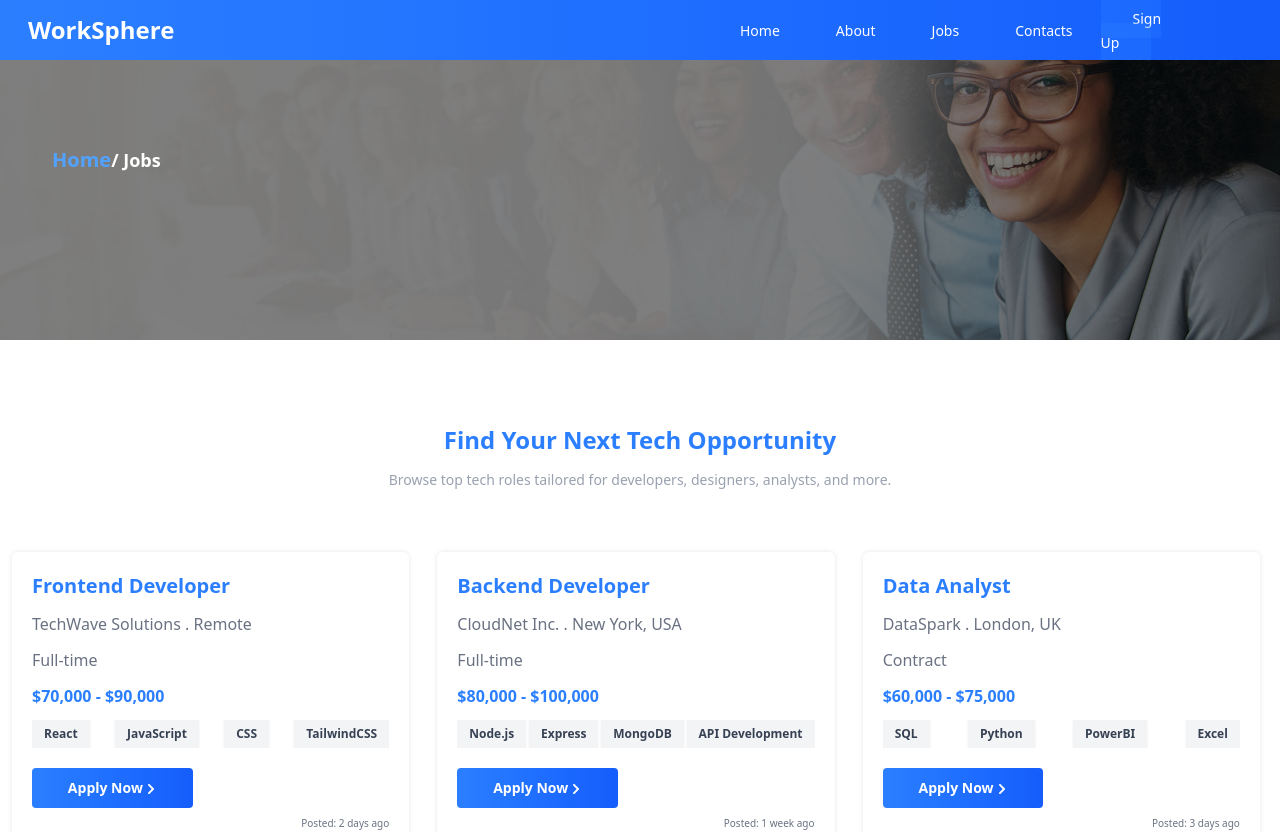
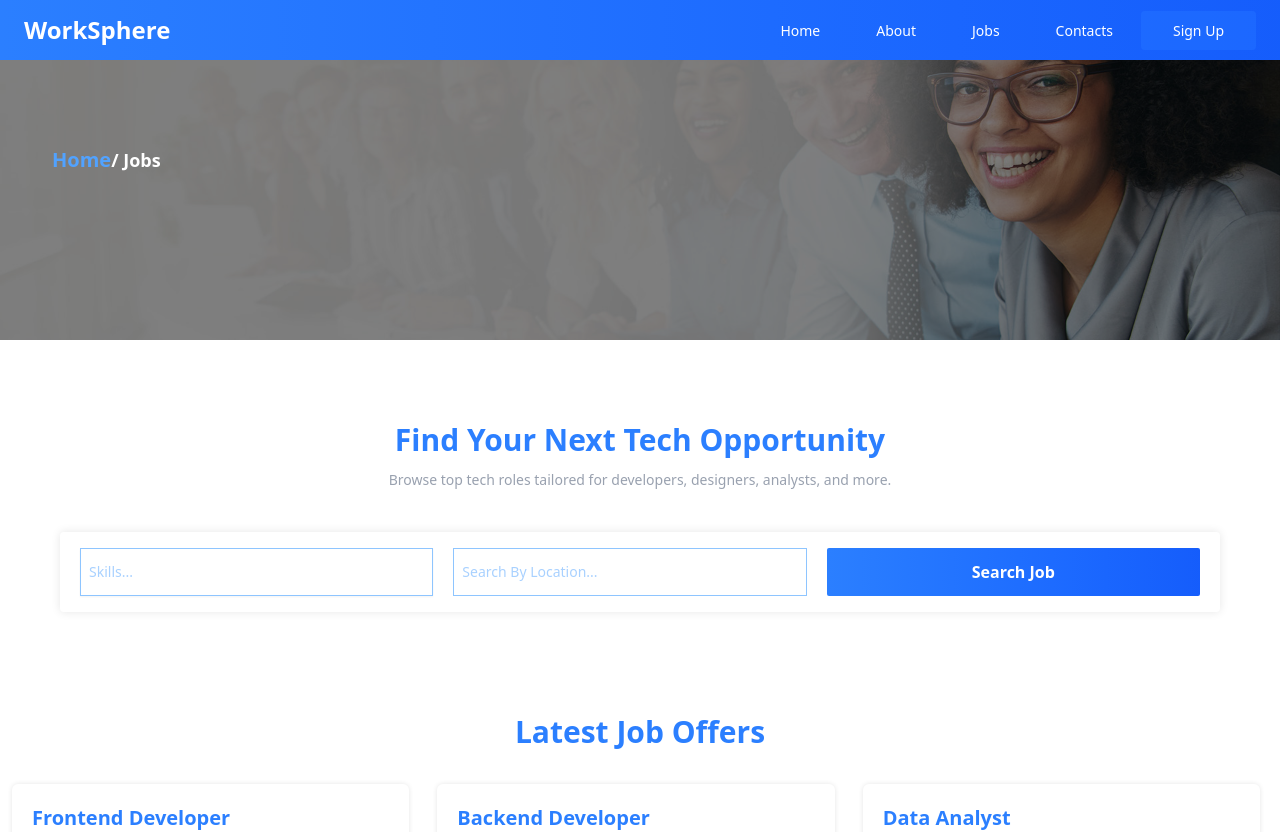
Before and after one commit to webfyredev/WorkSphere, a React (Vite) app: page /jobs in a window 1280 px wide. Shown: the top 832 px of the page. Built offline with nearby package versions, Linux system fonts and the light colour scheme.

Commit message:
Progress in all pages

```diff
--- a/src/components/NavBar.jsx
+++ b/src/components/NavBar.jsx
@@ -2,23 +2,24 @@ import '../index.css'
 import { useState } from 'react';
 import { X, Menu } from 'lucide-react';
 import { Link } from "react-router-dom";
+import { ScrollUp } from '../animations/motion';
+import { motion } from 'framer-motion';
 export default function NavBar(){
     const [isOpen, setIsOpen] = useState(false)
     return(
         <>
-            <nav className="w-full h-15 bg-linear-to-r from-blue-500 to-blue-600 flex flex-row px-7 justify-between items-center relative">
+            <nav className="w-full h-15 bg-linear-to-r from-blue-500 to-blue-600 flex px-6 justify-between items-center relative">
             <div>
                 <Link to="/" className="text-2xl font-semibold text-white cursor-pointer">WorkSphere</Link>
             </div>
-            <div className='w-auto md:w-125 h-full flex flex-row justify-evenly items-center md:mr-10 overflow-hidden relative'>
-                <ul className='hidden md:flex justify-evenly items-center'>
+                <ul className='hidden md:flex'>
                     <li>
                         <Link to="/" className='px-7 py-2.5 text-sm text-white text-bold hover:bg-blue-600 hover:rounded-sm'>Home</Link>
                     </li>
                     <li>
                         <Link to="/about" className='px-7 py-2.5 text-sm text-white text-bold hover:bg-blue-600 hover:rounded-sm'>About</Link>
                     </li>
-                    <li>
+                    <li className=''>
                         <Link to="/jobs" className='px-7 py-2.5 text-sm text-white text-bold hover:bg-blue-600 hover:rounded-sm'>Jobs</Link>
                     </li>
                     <li>
@@ -28,29 +29,28 @@ export default function NavBar(){
                         <Link to="/register" className='px-8 py-2.5 text-sm text-white text-bold hover:bg-blue-600 hover:rounded-sm bg-blue-500/30 rounded-sm'>Sign Up</Link>
                     </li>
                 </ul>
-                <button className='md:hidden cursor-pointer text-white p-4 mr-5' onClick={() => setIsOpen(!isOpen)}>{isOpen ? <X size={30}/> : <Menu size={30} />}</button>
+                <button className='md:hidden cursor-pointer text-white p-2' onClick={() => setIsOpen(!isOpen)}>{isOpen ? <X size={30}/> : <Menu size={30} />}</button>
                 {isOpen  && (
-                    <div className='absolute top-16 left-0 w-full h-50 bg-linear-to-r from-blue-500 to-blue-600 flex md:hidden z-1 border-1 border-red-500'>
-                        <ul className='flex flex-col space-y-5 p-6 font-medium'>
-                            <li>
-                                <Link to="/" className='px-8 py-2.5 text-sm text-white text-bold hover:bg-blue-600 hover:rounded-sm bg-blue-500/30 rounded-sm'>Home</Link>
+                    <motion.div {...ScrollUp} className='absolute top-15.5 left-0 w-full h-auto bg-linear-to-r from-blue-500 to-blue-600 flex md:hidden z-1'>
+                        <ul className='flex flex-col font-medium space-y-4 p-6'>
+                            <li className='mb-5'>
+                                <Link to="/" className='px-8 py-2.5 text-sm text-white text-bold hover:text-blue-300 hover:rounded-sm bg-blue-500/30 rounded-sm'>Home</Link>
+                            </li>
+                            <li className='mb-5'>
+                                <Link to="/about" className='px-8 py-2.5 text-sm text-white text-bold hover:text-blue-300 hover:rounded-sm bg-blue-500/30 rounded-sm'>About</Link>
+                            </li>
+                            <li className='mb-5'>
+                                <Link to="/jobs" className='px-8 py-2.5 text-sm text-white text-bold hover:text-blue-300 hover:rounded-sm bg-blue-500/30 rounded-sm'>Jobs</Link>
                             </li>
                             <li>
-                                <Link to="/about" className='px-8 py-2.5 text-sm text-white text-bold hover:bg-blue-600 hover:rounded-sm bg-blue-500/30 rounded-sm'>About</Link>
+                                <Link to="/contacts" className='px-8 py-2.5 text-sm text-white text-bold hover:text-blue-300 hover:rounded-sm bg-blue-500/30 rounded-sm'>Contacts</Link>
                             </li>
                             <li>
-                                <Link to="/jobs" className='px-8 py-2.5 text-sm text-white text-bold hover:bg-blue-600 hover:rounded-sm bg-blue-500/30 rounded-sm'>Jobs</Link>
-                            </li>
-                            <li>
-                                <Link to="/contacts" className='px-8 py-2.5 text-sm text-white text-bold hover:bg-blue-600 hover:rounded-sm bg-blue-500/30 rounded-sm'>Contacts</Link>
-                            </li>
-                            <li>
-                                <Link to="/register" className='px-8 py-2.5 text-sm text-white text-bold hover:bg-blue-600 hover:rounded-sm bg-blue-500/30 rounded-sm'>Sign Up</Link>
+                                <Link to="/register" className='px-8 py-2.5 text-sm text-white text-bold hover:text-blue-300 hover:rounded-sm bg-blue-500/30 rounded-sm'>Sign Up</Link>
                             </li>
                         </ul>
-                    </div>
+                    </motion.div>
                 )}
-            </div>
             </nav>
         </>
     );
--- a/src/components/pageHeader.jsx
+++ b/src/components/pageHeader.jsx
@@ -4,7 +4,7 @@ export default function PageHeader(props){
 
     return (
         <>
-        <div className="w-full h-70 relative mb-5">
+        <div className="w-full h-50 md:h-70 relative mb-5">
             <img src={props.img}  className='w-full h-full object-cover'/>
             <div className='w-full h-full absolute inset-0 bg-black/50 p-10'>
                 <div className='w-70 h-20 mt-5 flex justify-left items-center p-3'>
--- a/src/pages/jobs.jsx
+++ b/src/pages/jobs.jsx
@@ -17,13 +17,23 @@ export default function Jobs(){
             <PageHeader
             title = 'Jobs'
             img = {jobImg}/>
-            <motion.h2 {...ScrollUp} className="text-2xl font-semibold mt-20 w-full h-10 flex justify-center items-center text-blue-500">
+            <motion.h2 {...ScrollUp} className="text-2xl md:text-3xl font-semibold mt-20 w-full h-10 flex justify-center items-center text-blue-500">
                 Find Your Next Tech Opportunity
             </motion.h2>
-            <motion.p {...scrollLeft} className="w-full h-10 flex items-center justify-center text-gray-400 text-sm mb-10">
+            <motion.p {...scrollLeft} className="w-full h-10 flex items-center justify-center text-gray-400 text-xs md:text-sm mb-3">
                 Browse top tech roles tailored for developers, designers, analysts, and more.
             </motion.p>
+            <div className="w-full h-auto sm:h-auto md:h-30 mb-15 flex justify-center items-center px-5 md:px-15 py-5">
+                <form className="w-full h-full rounded-sm shadow-[0_0_10px_rgba(0,0,0,0.1)] grid grid-cols-1 sm:grid-cols-2 md:grid-cols-3 space-x-5 px-5 py-4">
+                    <input type="text" placeholder="Skills..." className="border-1 border-blue-300 p-2 outline-blue-400 text-blue-400 text-sm md:text-md shadow-xs mb-5 md:mb-0"/>
+                    <input type="text" placeholder="Search By Location..." className="border-1 border-blue-300 p-2 outline-blue-400 text-sm md:text-md text-blue-400 mb-5 md:mb-0"/>
+                    <motion.button {...CardHover} {...CardClicks} type="submit" className="w-[95%] md:w-full h-full cursor-pointer bg-linear-to-r from-blue-500 to-blue-600 text-white mb-5 md:mb-0 font-semibold rounded-xs">Search Job</motion.button>
 
+                </form>
+            </div>
+            <motion.h2 {...ScrollUp} className="text-2xl md:text-3xl font-semibold mt-20 w-full h-10 flex justify-center items-center text-blue-500 mb-5">
+                Latest Job Offers
+            </motion.h2>
              <motion.div {...scrollLeft} className="w-full h-auto grid grid-cols-1 sm:grid-cols-2 md:grid-cols-3 gap-5 p-3">
                 {jobs.map((data, index) =>(
                     <motion.div {...CardHover} className="w-[98%] h-auto p-5 flex flex-col shadow-[0_0_5px_rgba(0,0,0,0.1)] rounded-md">
```
